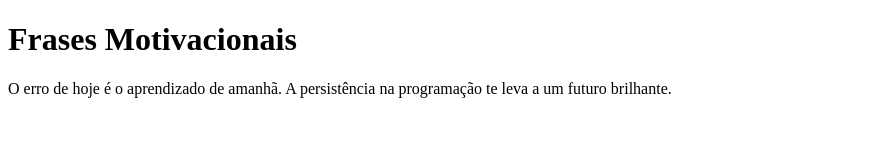
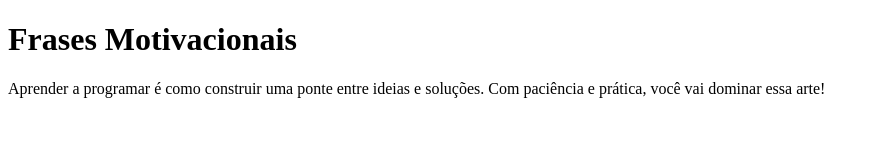
Before and after one commit to LuisSoaresDEV/Projeto-01, a plain HTML site: page index.html in a window 1280 px wide. Shown: the whole page, without its empty margins (0-879 px from the left). Drawn offline with Linux system fonts and the light colour scheme.

Commit message:
frase motivacional 3

```diff
--- a/index.html
+++ b/index.html
@@ -9,7 +9,7 @@
 
     <h1>Frases Motivacionais</h1>
 
-    <p>O erro de hoje é o aprendizado de amanhã. A persistência na programação te leva a um futuro brilhante.</p>
+    <p>Aprender a programar é como construir uma ponte entre ideias e soluções. Com paciência e prática, você vai dominar essa arte!</p>
 
 
 
```
